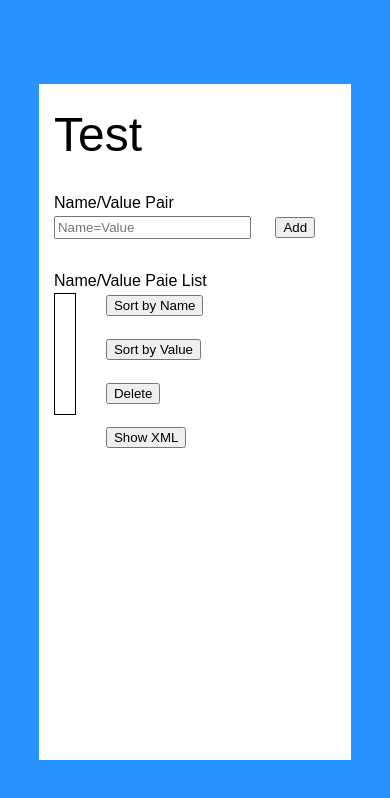
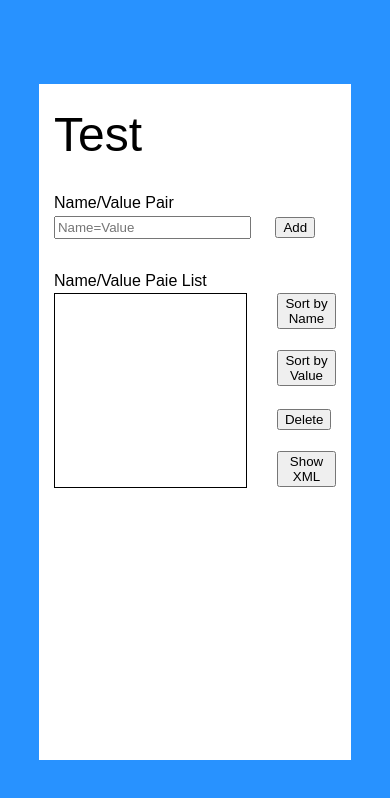
Before and after one commit to xomuss/pepperi-test-task, a plain HTML site: page index.html in a window 390 px wide. Drawn offline with Linux system fonts and the light colour scheme.

Commit message:
media mobile

```diff
--- a/main.css
+++ b/main.css
@@ -49,7 +49,7 @@ body {
   margin: 0;
   padding: 10px;
   max-width: 300px;
-  height: 100px;
+  height: 300px;
   border: 1px solid black;
   list-style: none;
   margin-right: 30px;
@@ -103,10 +103,10 @@ body {
     font-size: 12px;
   }
 
-  /* .buttons-list {
-    display: flex;
-    flex-wrap: wrap;
-  } */
+  .pair-list {
+    width: 200px;
+    height: auto;
+  }
 
   .buttons-list li:not(:last-child) {
     margin-bottom: 10px;
@@ -115,7 +115,8 @@ body {
 
 @media screen and (min-width: 320px) and (min-height: 530px) {
   .pair-list {
-    max-width: 300px;
+    width: 100%;
+    height: auto;
   }
 
   .form-input {
```
